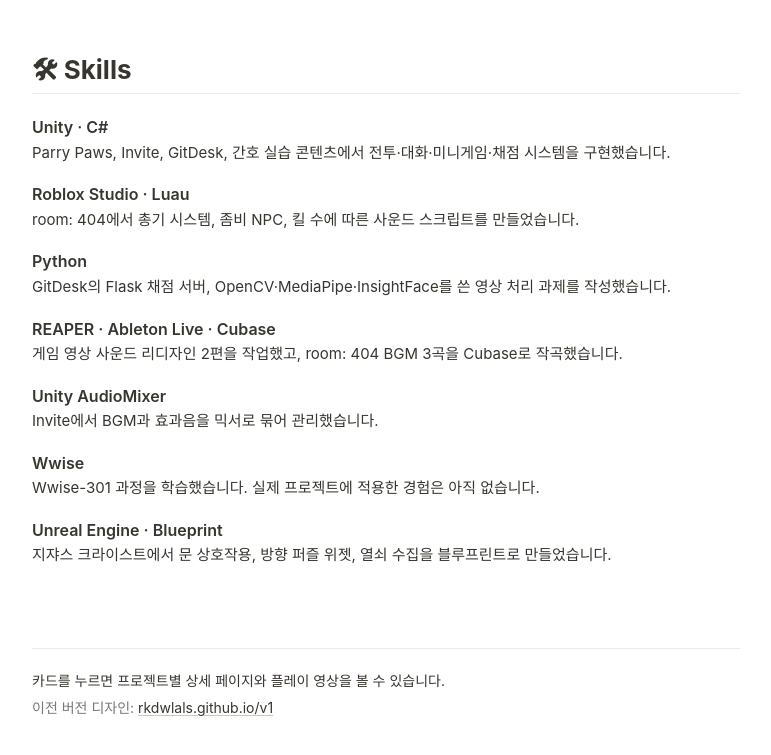
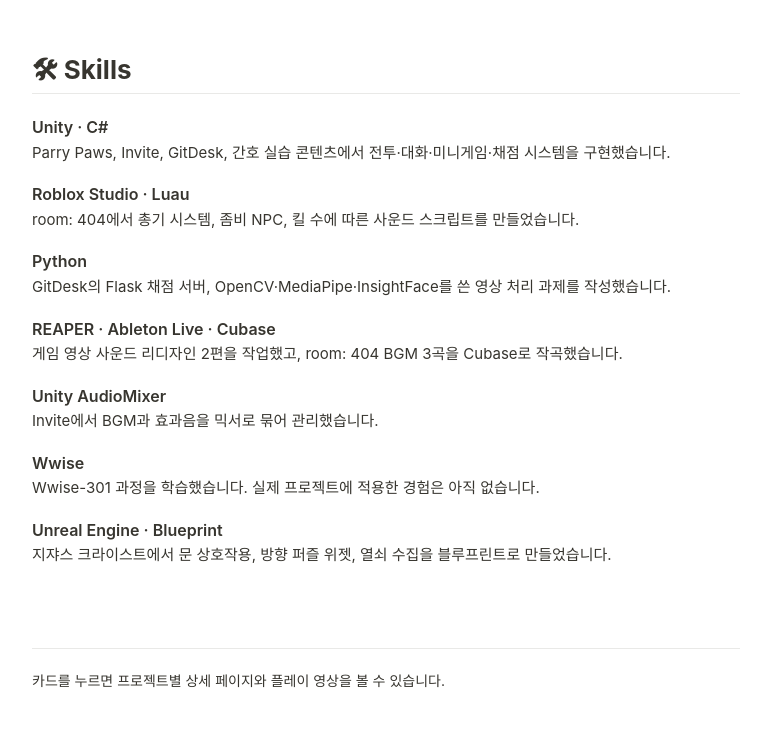
Before and after one commit to rkdwlals/rkdwlals.github.io, a plain HTML site: page index.html in a window 1280 px wide. Shown: the part 4916-5671 px from the top of the page, without its empty margins (254-1025 px from the left). Drawn offline with Linux system fonts and the light colour scheme; a web font is replaced by a local one.

Commit message:
푸터의 이전 버전 링크 제거

```diff
--- a/index.html
+++ b/index.html
@@ -290,7 +290,6 @@
 
   <footer class="n-foot">
     <p>카드를 누르면 프로젝트별 상세 페이지와 플레이 영상을 볼 수 있습니다.</p>
-    <p class="muted">이전 버전 디자인: <a href="v1/">rkdwlals.github.io/v1</a></p>
   </footer>
 </main>
 </body>
```
